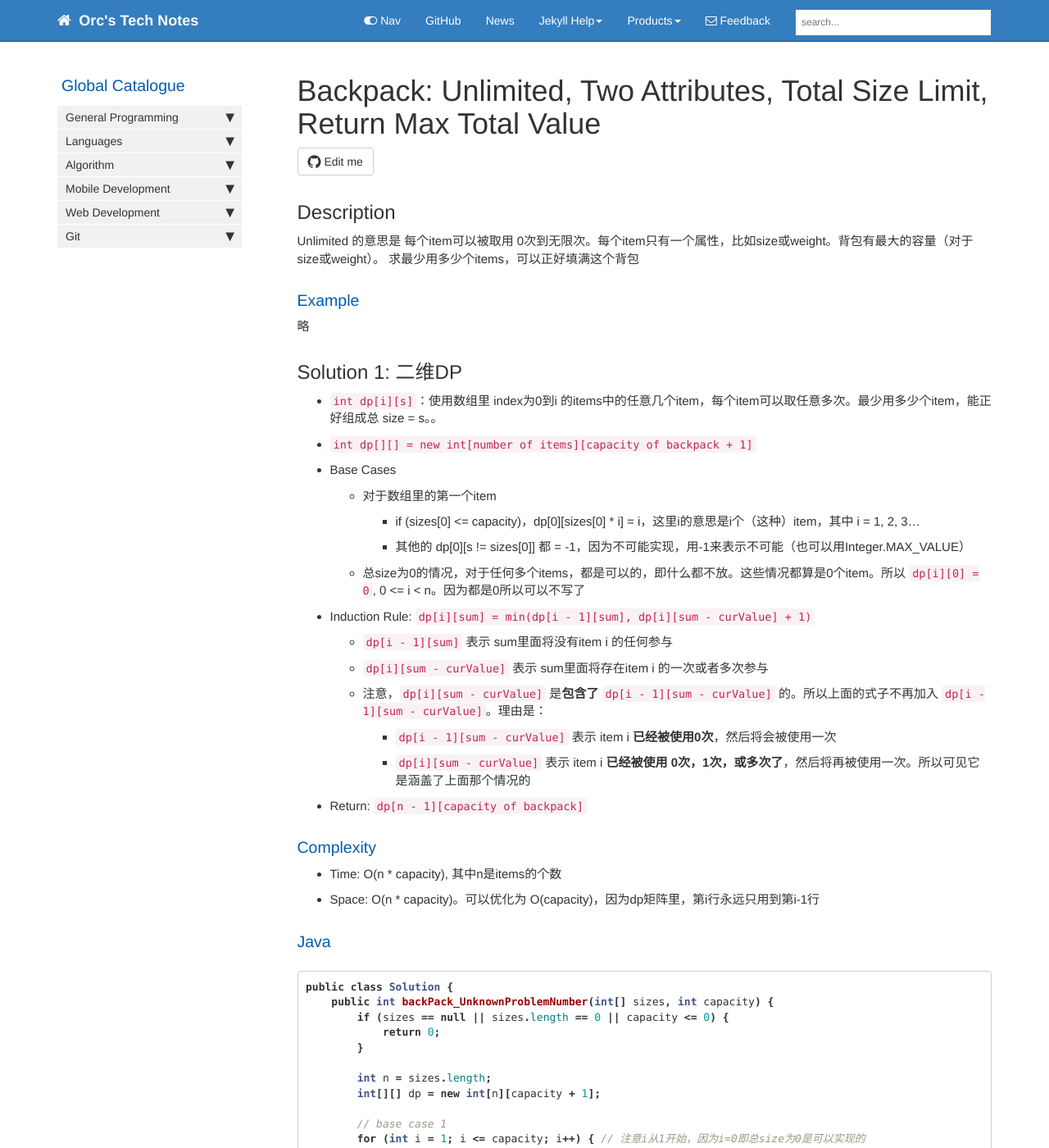
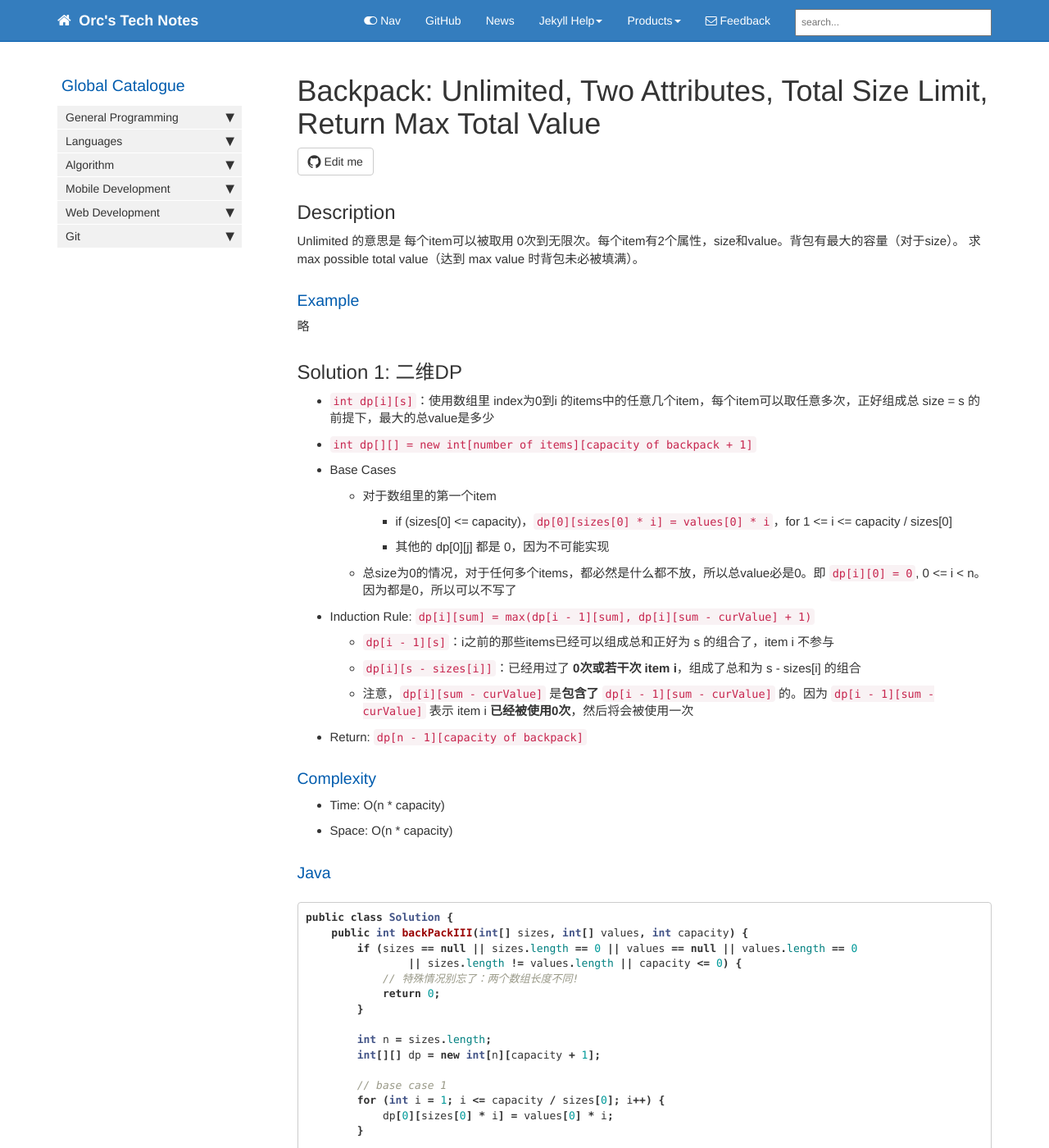
Before and after one commit to HungryOrc/hungryorc.github.io, a Jekyll site: the page built from pages/algorithm/algorithm_backpack_unlimited_2Attr_returnMaxTotalValue.md, in a window 1280 px wide and 1400 px high. Shown: the whole window at 82% size. Built offline with Jekyll 4.4.1, drawn with Linux system fonts in a browser that asks for light colours; nearby versions of some CDN libraries; comment, search, counter and statistics services are not loaded; some of the changed text lies outside the part shown.

Commit message:
Update and rename algorithm_backpack_unlimited_2Attr_returnMaxValue.md to algorithm_backpack_unlimited_2Attr_returnMaxTotalValue.md

````diff
--- a/pages/algorithm/algorithm_backpack_unlimited_2Attr_returnMaxValue.md
+++ b/pages/algorithm/algorithm_backpack_unlimited_2Attr_returnMaxTotalValue.md
@@ -4,43 +4,43 @@ tags: [algorithm, dynamic_programming]
 keywords:
 summary:
 sidebar: mydoc_sidebar
-permalink: algorithm_backpack_unlimited_2Attr_returnMaxValue.html
+permalink: algorithm_backpack_unlimited_2Attr_returnMaxTotalValue.html
 folder: algorithm
 toc: false
 ---
 
 ## Description
-Unlimited 的意思是 每个item可以被取用 0次到无限次。每个item只有一个属性，比如size或weight。背包有最大的容量（对于size或weight）。
-求最少用多少个items，可以正好填满这个背包
+Unlimited 的意思是 每个item可以被取用 0次到无限次。每个item有2个属性，size和value。背包有最大的容量（对于size）。
+求 max possible total value（达到 max value 时背包未必被填满）。
 
 ### Example
 略
 
 ## Solution 1: 二维DP
-* `int dp[i][s]`：使用数组里 index为0到i 的items中的任意几个item，每个item可以取任意多次。最少用多少个item，能正好组成总 size = s。。
+* `int dp[i][s]`：使用数组里 index为0到i 的items中的任意几个item，每个item可以取任意多次，正好组成总 size = s 的前提下，最大的总value是多少
 * `int dp[][] = new int[number of items][capacity of backpack + 1]`
 * Base Cases
   * 对于数组里的第一个item
-    * if (sizes[0] <= capacity)，dp[0][sizes[0] * i] = i，这里i的意思是i个（这种）item，其中 i = 1, 2, 3...
-    * 其他的 dp[0][s != sizes[0]] 都 = -1，因为不可能实现，用-1来表示不可能（也可以用Integer.MAX_VALUE）
-  * 总size为0的情况，对于任何多个items，都是可以的，即什么都不放。这些情况都算是0个item。所以 `dp[i][0] = 0`, 0 <= i < n。因为都是0所以可以不写了
-* Induction Rule: `dp[i][sum] = min(dp[i - 1][sum], dp[i][sum - curValue] + 1)`
-  * `dp[i - 1][sum]` 表示 sum里面将没有item i 的任何参与
-  * `dp[i][sum - curValue]` 表示 sum里面将存在item i 的一次或者多次参与
-  * 注意，`dp[i][sum - curValue]` 是**包含了** `dp[i - 1][sum - curValue]` 的。所以上面的式子不再加入 `dp[i - 1][sum - curValue]`。理由是：
-    * `dp[i - 1][sum - curValue]` 表示 item i **已经被使用0次**，然后将会被使用一次
-    * `dp[i][sum - curValue]` 表示 item i **已经被使用 0次，1次，或多次了**，然后将再被使用一次。所以可见它是涵盖了上面那个情况的
+    * if (sizes[0] <= capacity)，`dp[0][sizes[0] * i] = values[0] * i`，for 1 <= i <= capacity / sizes[0]
+    * 其他的 dp[0][j] 都是 0，因为不可能实现
+  * 总size为0的情况，对于任何多个items，都必然是什么都不放，所以总value必是0。即 `dp[i][0] = 0`, 0 <= i < n。因为都是0，所以可以不写了
+* Induction Rule: `dp[i][sum] = max(dp[i - 1][sum], dp[i][sum - curValue] + 1)`
+  * `dp[i - 1][s]`：i之前的那些items已经可以组成总和正好为 s 的组合了，item i 不参与
+  * `dp[i][s - sizes[i]]`：已经用过了 **0次或若干次 item i**，组成了总和为 s - sizes[i] 的组合
+  * 注意，`dp[i][sum - curValue]` 是**包含了** `dp[i - 1][sum - curValue]` 的。因为 `dp[i - 1][sum - curValue]` 表示 item i **已经被使用0次**，然后将会被使用一次
 * Return: `dp[n - 1][capacity of backpack]`
 
 ### Complexity
-* Time: O(n * capacity), 其中n是items的个数
-* Space: O(n * capacity)。可以优化为 O(capacity)，因为dp矩阵里，第i行永远只用到第i-1行
+* Time: O(n * capacity)
+* Space: O(n * capacity)
 
 ### Java
 ```java
 public class Solution {
-    public int backPack_UnknownProblemNumber(int[] sizes, int capacity) {
-        if (sizes == null || sizes.length == 0 || capacity <= 0) {
+    public int backPackIII(int[] sizes, int[] values, int capacity) {
+        if (sizes == null || sizes.length == 0 || values == null || values.length == 0
+                || sizes.length != values.length || capacity <= 0) {
+            // 特殊情况别忘了：两个数组长度不同!
             return 0;
         }
 
@@ -48,31 +48,28 @@ public class Solution {
         int[][] dp = new int[n][capacity + 1];
 
         // base case 1
-        for (int i = 1; i <= capacity; i++) { // 注意i从1开始，因为i=0即总size为0是可以实现的
-            dp[0][i] = -1; // 初始化都设为-1表示不可能实现的情况，例外是可以实现的情况，在下面的for loop里写
+        for (int i = 1; i <= capacity / sizes[0]; i++) {
+            dp[0][sizes[0] * i] = values[0] * i;
         }
-        for (int i = 1; i <= capacity / sizes[0]; i++) {
-            dp[0][sizes[0] * i] = i; // 这里是 = i，不是 = 1 了
-        }
-
-        // base case 2，可以不写
-        //for (int i = 0; i < n; i++) {
-        //    dp[i][0] = 0;
-        //}
 
         for (int i = 1; i < n; i++) {
             int curSize = sizes[i];
+            int curValue = values[i];
 
-            for (int sum = 1; sum <= capacity; sum++) {
-                dp[i][sum] = dp[i - 1][sum];
+            for (int j = 1; j <= capacity; j++) {
+                dp[i][j] = dp[i - 1][j];
 
-                // 别忘了判断 dp[i][sum - curSize] != -1
-                if (sum >= curSize && dp[i][sum - curSize] != -1) {
-                    dp[i][sum] = Math.min(dp[i][sum], dp[i][sum - curSize] + 1);
+                if (curSize <= j) {
+                    dp[i][j] = Math.max(dp[i][j], dp[i][j - curSize] + curValue);
                 }
             }
         }
-        return dp[n - 1][capacity];
+
+        int maxValue = 0;
+        for (int v : dp[n - 1]) {
+            maxValue = Math.max(maxValue, v);
+        }
+        return maxValue;
     }
 }
 ```
````
